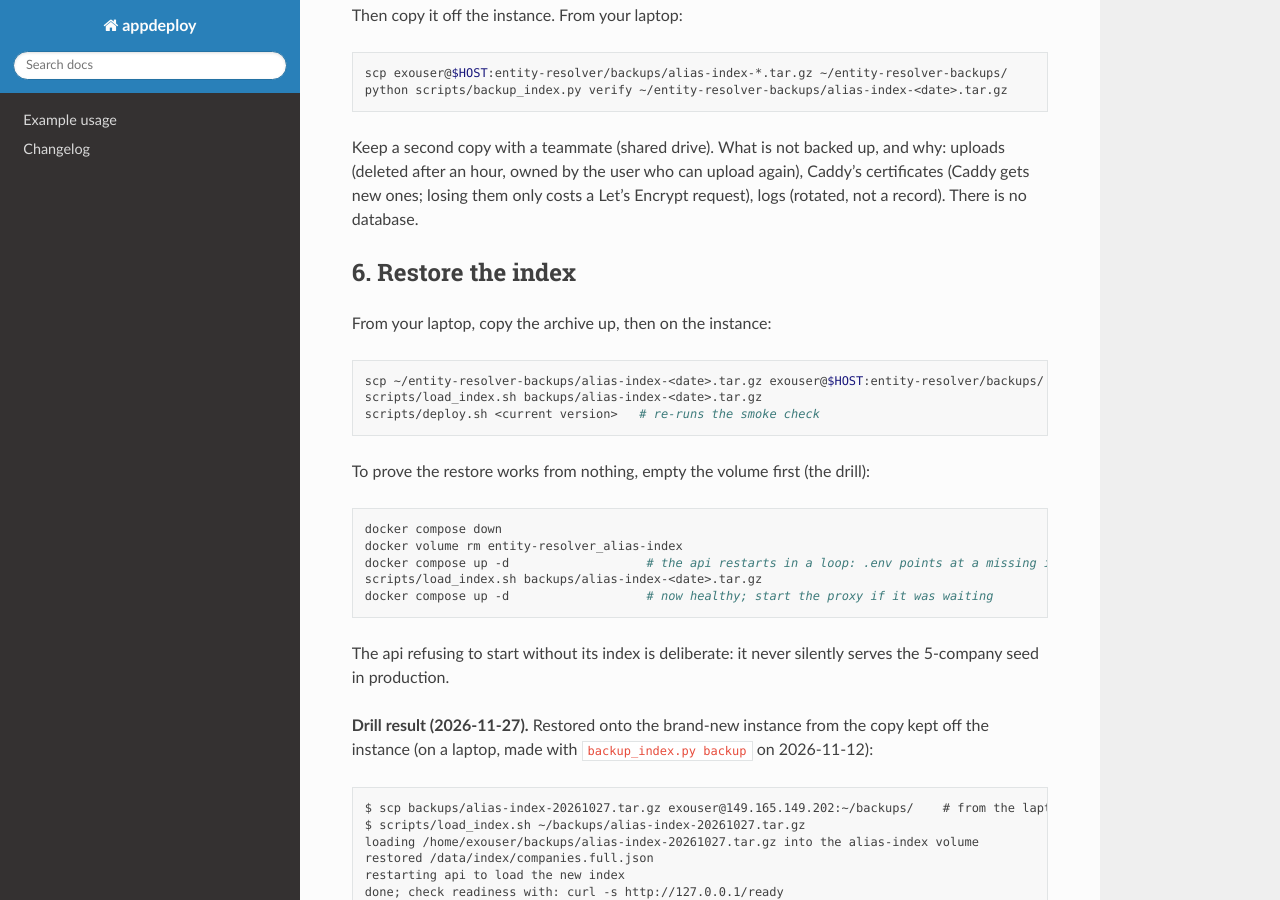
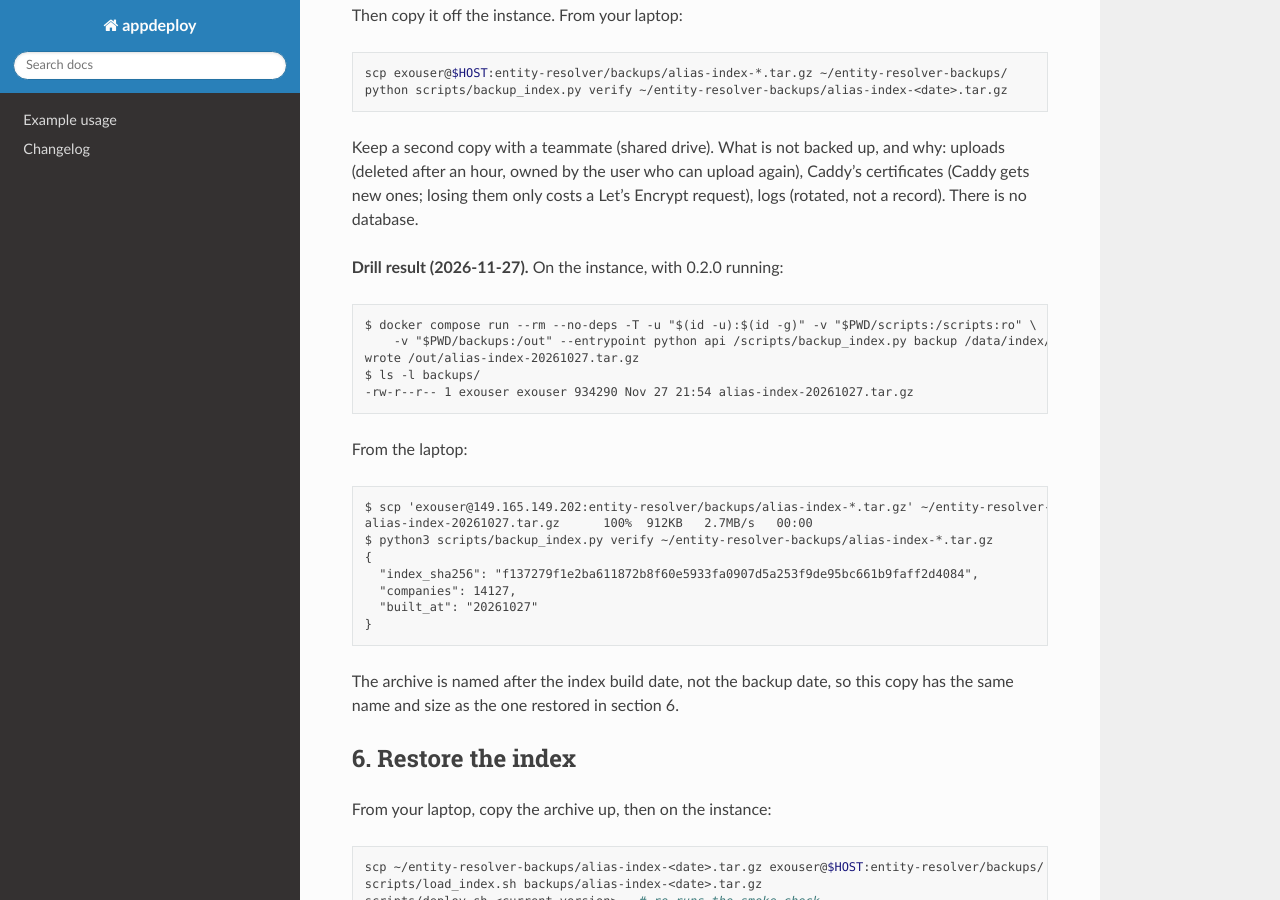
Before and after one commit to normangw/entity-resolver, a Sphinx documentation site: the page built from docs/runbook.md, in a window 1280 px wide and 900 px high, scrolled down 5007 px. Built offline with Sphinx 7.4.7 and the Read the Docs theme 3.1.0, drawn with Linux system fonts in a browser that asks for light colours; pages that are not in the unit, such as notebooks, are missing from menus.

Commit message:
Runbook: record the backup drill (instance backup, copy off, verify) (#129)
Closes #106

Co-authored-by: Claude Opus 5.5 <noreply@anthropic.com>

````diff
--- a/docs/runbook.md
+++ b/docs/runbook.md
@@ -234,7 +234,27 @@ uploads (deleted after an hour, owned by the user who can upload again), Caddy's
 certificates (Caddy gets new ones; losing them only costs a Let's Encrypt request),
 logs (rotated, not a record). There is no database.
 
-<!-- TODO(#106): paste real output of backup, scp and verify -->
+**Drill result (2026-11-27).** On the instance, with 0.2.0 running:
+```
+$ docker compose run --rm --no-deps -T -u "$(id -u):$(id -g)" -v "$PWD/scripts:/scripts:ro" \
+    -v "$PWD/backups:/out" --entrypoint python api /scripts/backup_index.py backup /data/index/companies.full.json /out
+wrote /out/alias-index-20261027.tar.gz
+$ ls -l backups/
+-rw-r--r-- 1 exouser exouser 934290 Nov 27 21:54 alias-index-20261027.tar.gz
+```
+From the laptop:
+```
+$ scp 'exouser@149.165.149.202:entity-resolver/backups/alias-index-*.tar.gz' ~/entity-resolver-backups/
+alias-index-20261027.tar.gz      100%  912KB   2.7MB/s   00:00
+$ python3 scripts/backup_index.py verify ~/entity-resolver-backups/alias-index-*.tar.gz
+{
+  "index_sha256": "f137279f1e2ba611872b8f60e5933fa0907d5a253f9de95bc661b9faff2d4084",
+  "companies": 14127,
+  "built_at": "20261027"
+}
+```
+The archive is named after the index build date, not the backup date, so this
+copy has the same name and size as the one restored in section 6.
 
 ## 6. Restore the index
 
````
